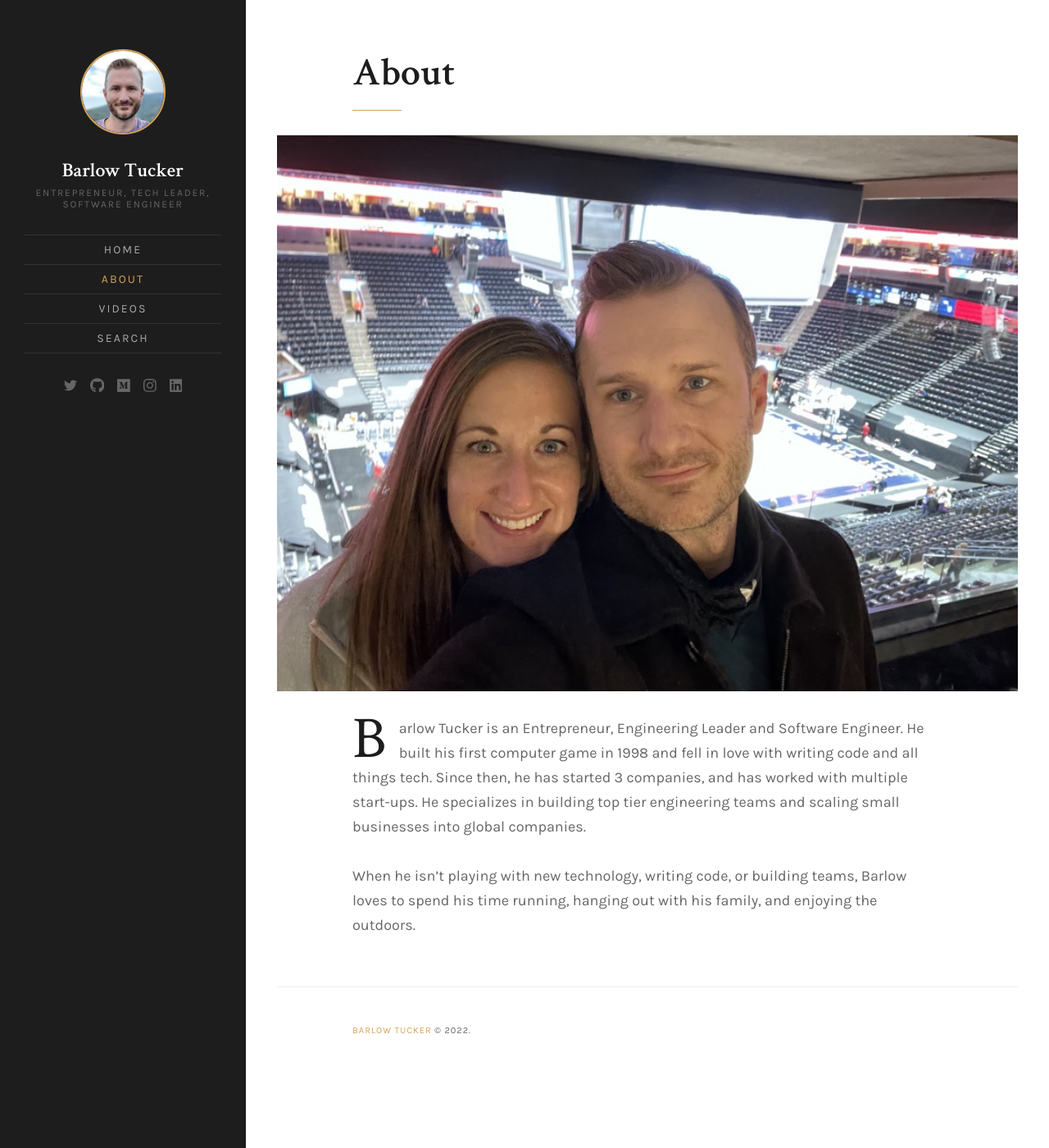
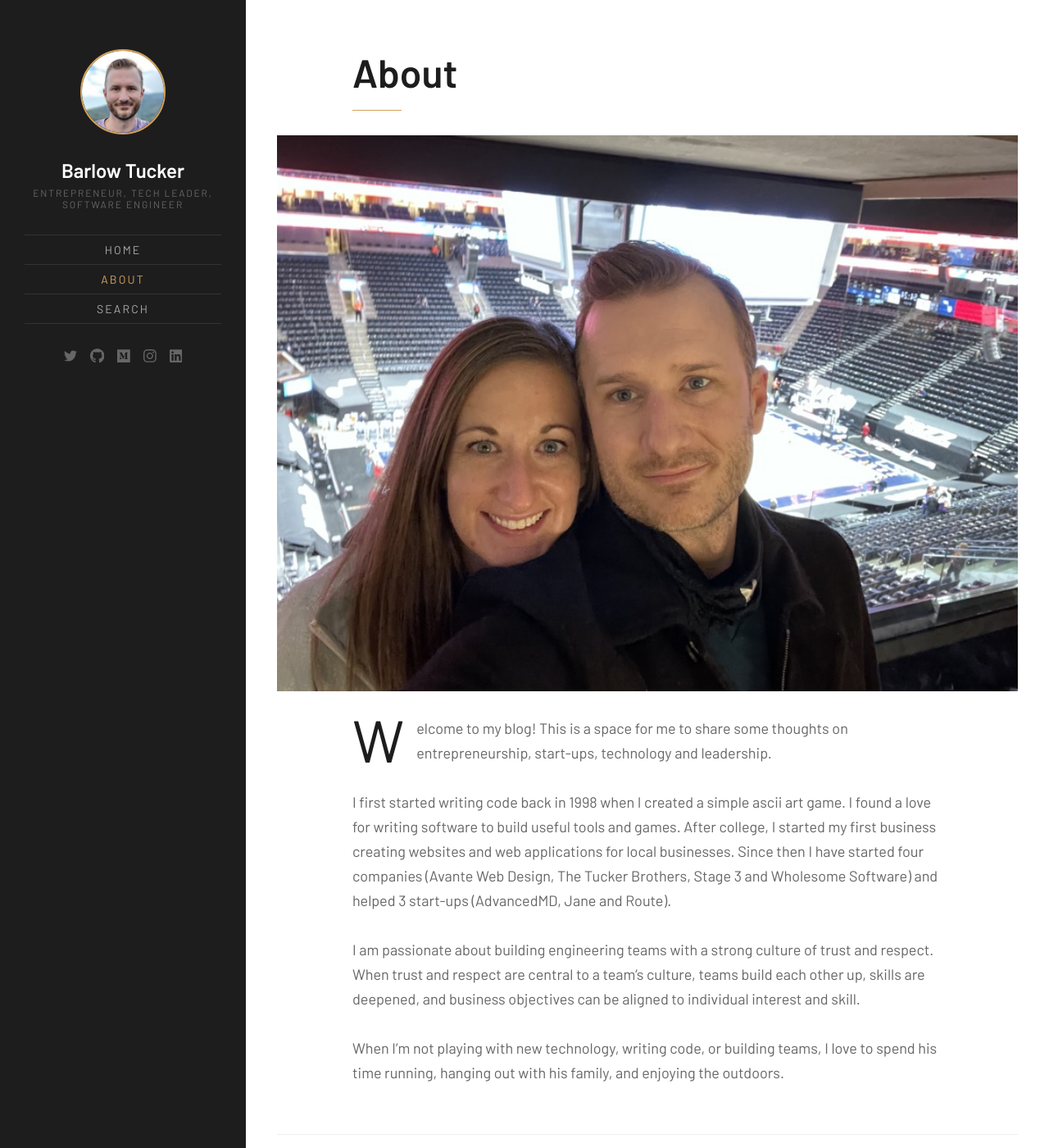
Before and after one commit to BarlowTucker/barlowtucker.github.io, a Jekyll site: the page built from about.md, in a window 1280 px wide and 1400 px high. Shown: the whole window at 82% size. Built offline with Jekyll 4.4.1, drawn with Linux system fonts in a browser that asks for light colours.

Commit message:
site updates

```diff
--- a/_config.yml
+++ b/_config.yml
@@ -6,7 +6,7 @@ logo:
 # Author image is used in site sidebar and greetings in the home page hero text
 author:
   image: "barlow2020.jpg"
-  greetings: "Welcome to my Blog! Let's talk about Tech and Leadership!"
+  greetings: "Start-ups, Leadership, and Technology"
 favicon: "assets/images/favicon.ico"
 baseurl:
 production_url: https://barlowtucker.com/
@@ -39,8 +39,8 @@ navigation:
     url: /
   - text: About
     url: /about
-  - text: Videos
-    url: /videos
+  # - text: Videos
+  #   url: /videos
   - text: Search
     url: /search
 
--- a/_layouts/default.html
+++ b/_layouts/default.html
@@ -18,7 +18,9 @@
     <link rel="shortcut icon" href="{{ site.url }}/{{ site.baseurl }}{{ site.favicon }}" type="image/png" />
 
     <!-- Font Embed Code -->
-	<link href="https://fonts.googleapis.com/css?family=Crimson+Text:400,400i,600,600i|Karla:400,400i,700,700i" rel="stylesheet">
+	<link rel="preconnect" href="https://fonts.googleapis.com">
+    <link rel="preconnect" href="https://fonts.gstatic.com" crossorigin>
+    <link href="https://fonts.googleapis.com/css2?family=Barlow:wght@100;300;400;600&display=swap" rel="stylesheet">
 
     <!-- CSS Styles -->
     <link href="{{ site.baseurl }}/assets/css/style.css" rel="stylesheet">
--- a/_sass/_variables.scss
+++ b/_sass/_variables.scss
@@ -1,6 +1,6 @@
 // Fonts
-$font-primary: 'Karla', sans-serif;
-$font-secondary: 'Crimson Text', serif;
+$font-primary: 'Barlow', sans-serif;
+$font-secondary: 'Barlow', serif;
 
 // Colors
 $color-accent: #d4a259;
--- a/about.md
+++ b/about.md
@@ -4,6 +4,10 @@ title: About
 featured_image: /assets/images/pages/about.jpg
 ---
 
-Barlow Tucker is an Entrepreneur, Engineering Leader and Software Engineer. He built his first computer game in 1998 and fell in love with writing code and all things tech. Since then, he has started 3 companies, and has worked with multiple start-ups. He specializes in building top tier engineering teams and scaling small businesses into global companies.
+Welcome to my blog! This is a space for me to share some thoughts on entrepreneurship, start-ups, technology and leadership.
 
-When he isn't playing with new technology, writing code, or building teams, Barlow loves to spend his time running, hanging out with his family, and enjoying the outdoors.
+I first started writing code back in 1998 when I created a simple ascii art game. I found a love for writing software to build useful tools and games. After college, I started my first business creating websites and web applications for local businesses. Since then I have started four companies (Avante Web Design, The Tucker Brothers, Stage 3 and Wholesome Software) and helped 3 start-ups (AdvancedMD, Jane and Route).
+
+I am passionate about building engineering teams with a strong culture of trust and respect. When trust and respect are central to a team's culture, teams build each other up, skills are deepened, and business objectives can be aligned to individual interest and skill.
+
+When I'm not playing with new technology, writing code, or building teams, I love to spend his time running, hanging out with his family, and enjoying the outdoors.
```
Also changed, not shown: videos.md (+1 -4 lines), Gemfile.lock.
